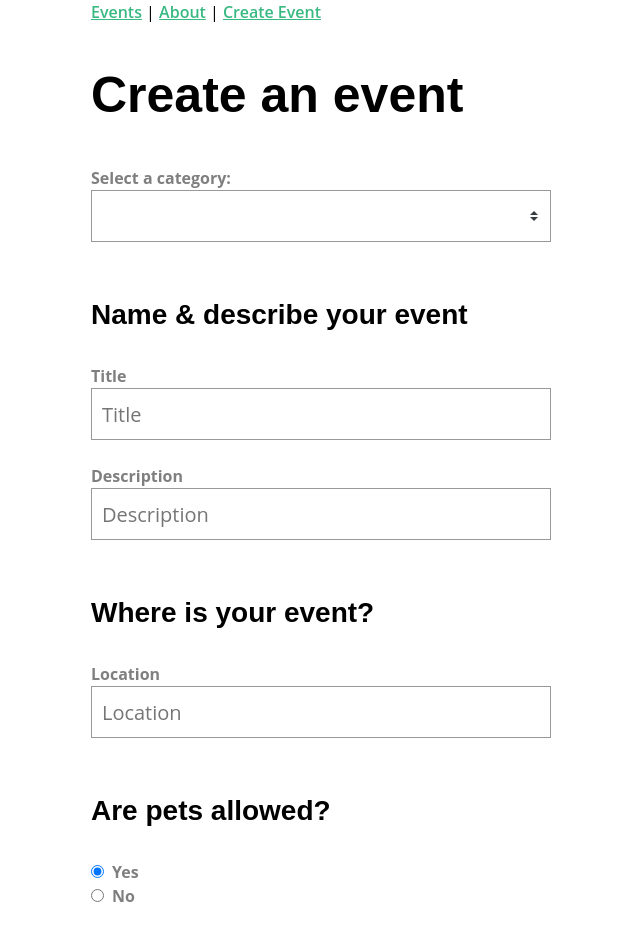
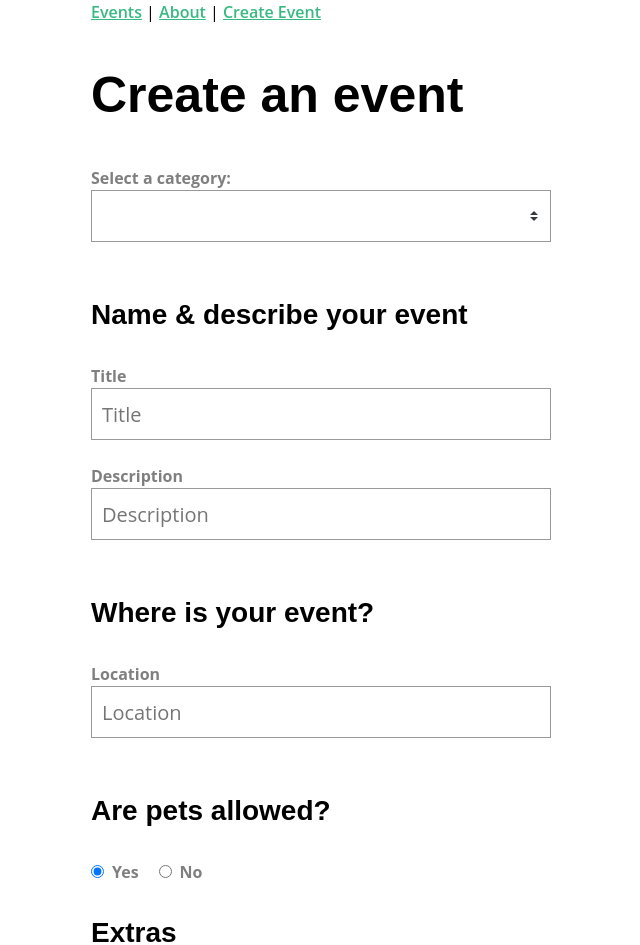
Before and after one commit to Paprikas/real-world-vue-3, a Vue app: page /events/create in a window 1280 px wide. Shown: the top 945 px of the page, without its empty margins (319-959 px from the left). Built offline with nearby package versions, Linux system fonts and the light colour scheme.

Commit message:
Vue 3 Forms Lesson 7

```diff
--- /dev/null
+++ b/src/components/BaseRadioGroup.vue
@@ -0,0 +1,45 @@
+<template>
+  <component
+    v-for="option in options"
+    :key="option.value"
+    :is="vertical ? 'div' : 'span'"
+    :class="{ horizontal: !vertical }"
+  >
+    <BaseRadio
+      :label="option.label"
+      :value="option.value"
+      :name="name"
+      :modelValue="modelValue"
+      @update:modelValue="$emit('update:modelValue', $event)"
+    />
+  </component>
+</template>
+
+<script>
+export default {
+  props: {
+    options: {
+      type: Array,
+      required: true,
+    },
+    name: {
+      type: String,
+      required: true,
+    },
+    modelValue: {
+      type: [String, Number],
+      required: true,
+    },
+    vertical: {
+      type: Boolean,
+      default: false,
+    },
+  },
+}
+</script>
+
+<style scoped>
+.horizontal {
+  margin-right: 20px;
+}
+</style>
--- a/src/views/event/EventCreate.vue
+++ b/src/views/event/EventCreate.vue
@@ -28,11 +28,11 @@
 
       <h3>Are pets allowed?</h3>
       <div>
-        <BaseRadio v-model="event.pets" label="Yes" :value="1" name="pets" />
-      </div>
-
-      <div>
-        <BaseRadio v-model="event.pets" label="No" :value="0" name="pets" />
+        <BaseRadioGroup
+          v-model="event.pets"
+          name="pets"
+          :options="petOptions"
+        />
       </div>
 
       <h3>Extras</h3>
@@ -54,11 +54,8 @@
 import { useEventStore } from '@/store/EventStore'
 import { useUserStore } from '@/store/UserStore'
 import { useFlashStore } from '@/store/FlashStore'
-import BaseCheckbox from '@/components/BaseCheckbox'
-import BaseRadio from '@/components/BaseRadio'
 
 export default {
-  components: { BaseRadio, BaseCheckbox },
   setup() {
     const eventStore = useEventStore()
     const userStore = useUserStore()
@@ -92,6 +89,16 @@
           music: false,
         },
       },
+      petOptions: [
+        {
+          label: 'Yes',
+          value: 1,
+        },
+        {
+          label: 'No',
+          value: 0,
+        },
+      ],
     }
   },
   methods: {
```
